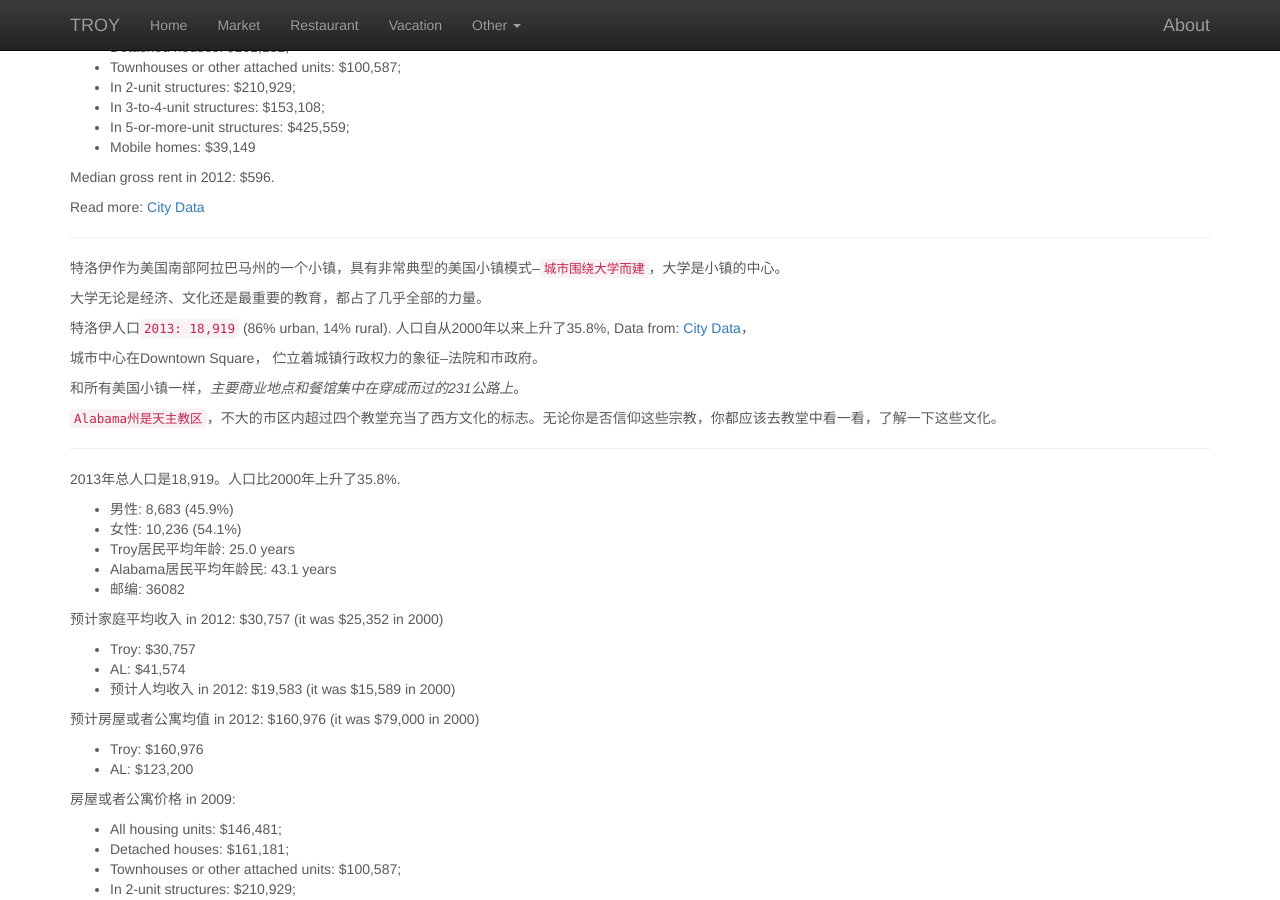
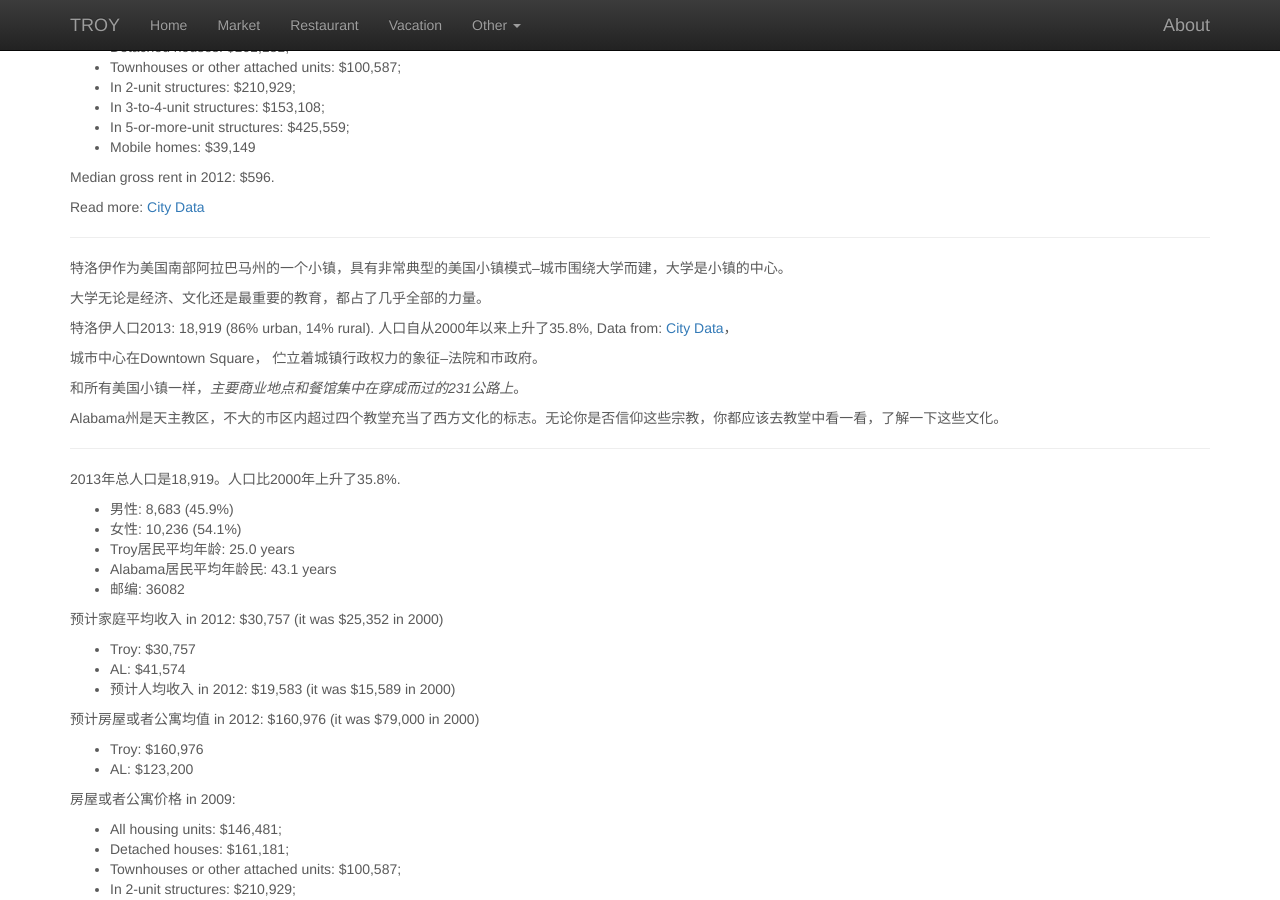
Before and after one commit to gotroy/gotroy.github.io, a Jekyll site: the page built from _posts/2015-03-17-troy-alabama.md, in a window 1280 px wide and 900 px high, scrolled down 470 px. Built offline with Jekyll 4.4.1, drawn with Linux system fonts in a browser that asks for light colours; comment, search, counter and statistics services are not loaded; some of the changed lines change nothing that is shown.

Commit message:
update index

```diff
--- a/_posts/2015-03-17-troy-alabama.md
+++ b/_posts/2015-03-17-troy-alabama.md
@@ -39,17 +39,17 @@ Read more: [City Data]
 
 ---
 
-特洛伊作为美国南部阿拉巴马州的一个小镇，具有非常典型的美国小镇模式--`城市围绕大学而建`，大学是小镇的中心。
+特洛伊作为美国南部阿拉巴马州的一个小镇，具有非常典型的美国小镇模式--城市围绕大学而建，大学是小镇的中心。
 
 大学无论是经济、文化还是最重要的教育，都占了几乎全部的力量。
 
-特洛伊人口`2013: 18,919` (86% urban, 14% rural). 人口自从2000年以来上升了35.8%, Data from: [City Data]，
+特洛伊人口2013: 18,919 (86% urban, 14% rural). 人口自从2000年以来上升了35.8%, Data from: [City Data]，
 
 城市中心在Downtown Square， 伫立着城镇行政权力的象征--法院和市政府。
 
 和所有美国小镇一样，*主要商业地点和餐馆集中在穿成而过的231公路上*。
 
-`Alabama州是天主教区`，不大的市区内超过四个教堂充当了西方文化的标志。无论你是否信仰这些宗教，你都应该去教堂中看一看，了解一下这些文化。
+Alabama州是天主教区，不大的市区内超过四个教堂充当了西方文化的标志。无论你是否信仰这些宗教，你都应该去教堂中看一看，了解一下这些文化。
 
 ---
 
```
